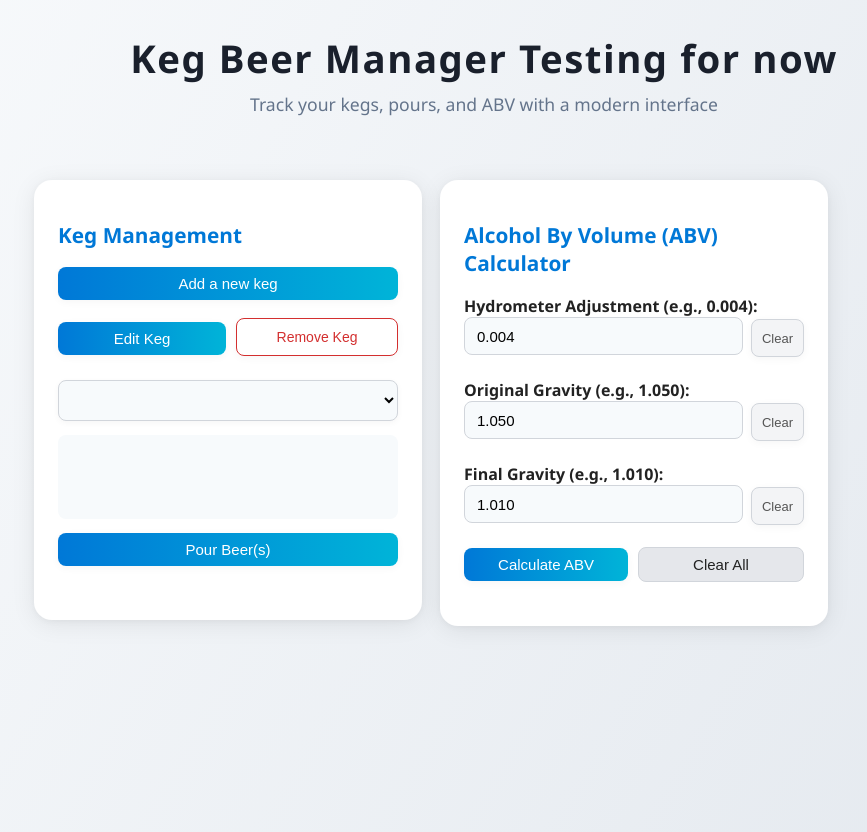
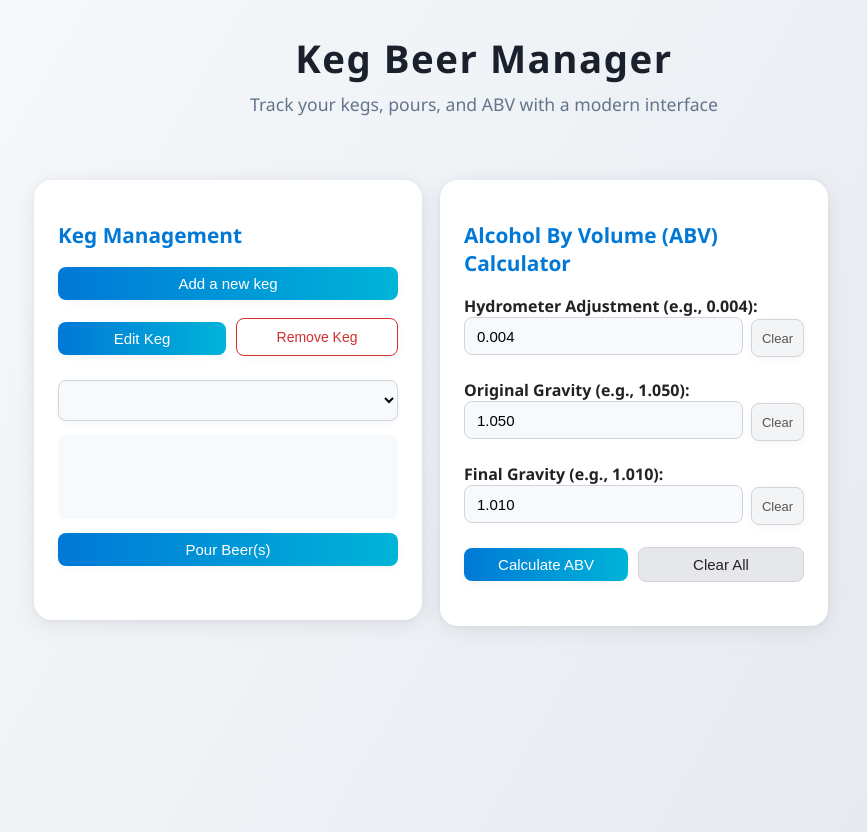
Before and after one commit to arothenberger/KegManager, a website: page Kegindex.html in a window 1280 px wide. Shown: the whole page, without its empty margins (156-1023 px from the left). Drawn offline with Linux system fonts and the light colour scheme.

Commit message:
h1 update

```diff
--- a/Kegindex.html
+++ b/Kegindex.html
@@ -7,7 +7,7 @@
 </head>
 <body>
     <header class="modern-header">
-        <h1 class="modern-title">Keg Beer Manager Testing for now</h1>
+        <h1 class="modern-title">Keg Beer Manager</h1>
         <p class="modern-subtitle">Track your kegs, pours, and ABV with a modern interface</p>
     </header>
     <main class="flex-row modern-main">
```
